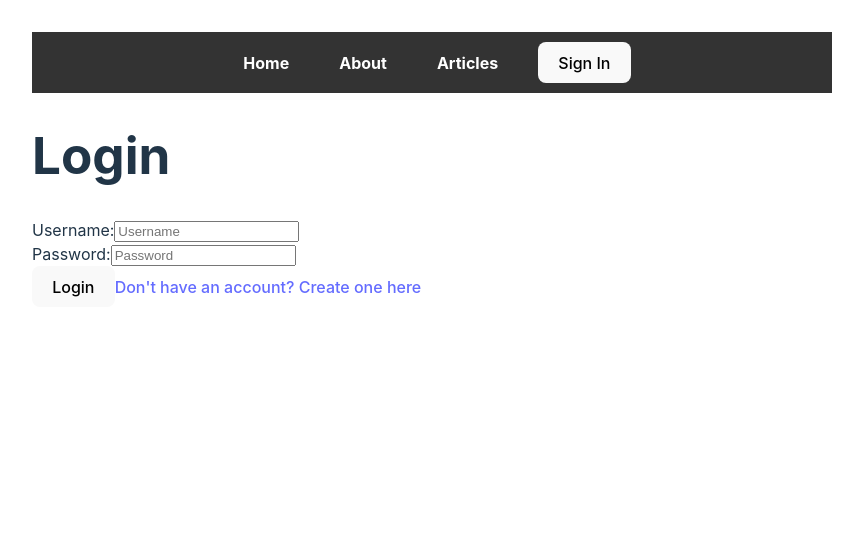
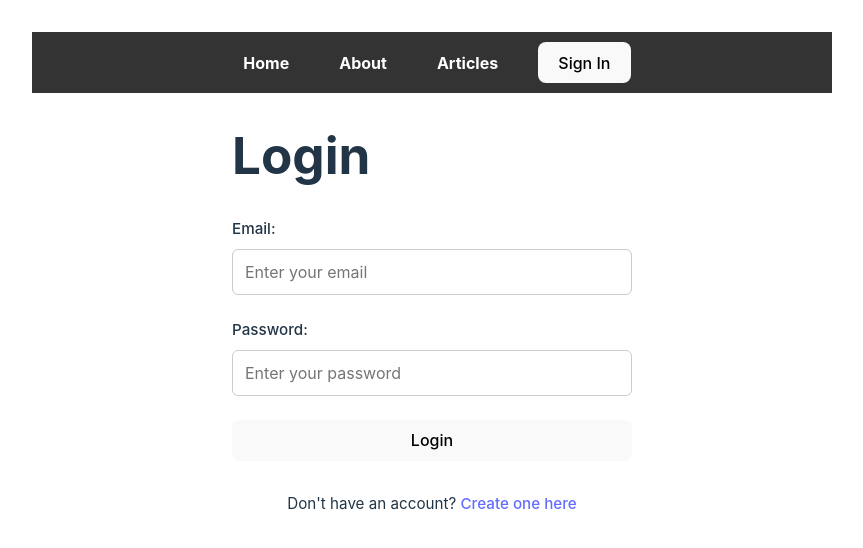
Before and after one commit to 181818bq/fullstack_vercel, a React (Vite) app in the folder front-end/: page /login in a window 1280 px wide. Shown: the top 548 px of the page, without its empty margins (208-1071 px from the left). Built offline with nearby package versions, Linux system fonts and the light colour scheme; no server answers.

Commit message:
Front end appearance improvements

```diff
--- a/front-end/src/index.css
+++ b/front-end/src/index.css
@@ -34,6 +34,12 @@ h1 {
   line-height: 1.1;
 }
 
+h2 {
+  font-size: 2em;
+  line-height: 1.2;
+  margin-top: 1.5em;
+}
+
 button {
   border-radius: 8px;
   border: 1px solid transparent;
@@ -45,14 +51,17 @@ button {
   cursor: pointer;
   transition: border-color 0.25s;
 }
+
 button:hover {
   border-color: #646cff;
 }
+
 button:focus,
 button:focus-visible {
   outline: 4px auto -webkit-focus-ring-color;
 }
 
+/* Light mode styles */
 @media (prefers-color-scheme: light) {
   :root {
     color: #213547;
@@ -64,8 +73,30 @@ button:focus-visible {
   button {
     background-color: #f9f9f9;
   }
+
+  /* Fix dark text in light mode for article links */
+  a h3 {
+    color: #213547;
+  }
+
+  a p {
+    color: #666;
+  }
 }
 
+/* Dark mode specific styles */
+@media (prefers-color-scheme: dark) {
+  /* Fix light text in dark mode for article links */
+  a h3 {
+    color: rgba(255, 255, 255, 0.87);
+  }
+
+  a p {
+    color: rgba(255, 255, 255, 0.6);
+  }
+}
+
+/* Navigation styles */
 nav {
   background-color: #333;
   padding: 10px;
@@ -96,16 +127,117 @@ nav a:hover {
   background-color: #555;
 }
 
+/* Article list styles */
 a h3 {
-  color: #333;
   margin-bottom: 0.5em;
 }
 
 a p {
-  color: #666;
   font-size: 0.9em;
+  margin-top: 0.25em;
 }
 
 a:hover {
   text-decoration: underline;
 }
+
+/* Login page styles */
+.login-page {
+  max-width: 400px;
+  margin: 2rem auto;
+}
+
+.login-form {
+  display: flex;
+  flex-direction: column;
+  gap: 1.5rem;
+}
+
+.form-group {
+  display: flex;
+  flex-direction: column;
+  gap: 0.5rem;
+}
+
+.form-group label {
+  font-weight: 500;
+  font-size: 0.95em;
+}
+
+.form-group input {
+  padding: 0.75em;
+  font-size: 1em;
+  border-radius: 6px;
+  border: 1px solid #555;
+  background-color: #1a1a1a;
+  color: rgba(255, 255, 255, 0.87);
+  font-family: inherit;
+}
+
+.form-group input:focus {
+  outline: none;
+  border-color: #646cff;
+}
+
+@media (prefers-color-scheme: light) {
+  .form-group input {
+    background-color: #ffffff;
+    color: #213547;
+    border: 1px solid #ccc;
+  }
+
+  .form-group input:focus {
+    border-color: #646cff;
+  }
+}
+
+.error {
+  color: #ff6b6b;
+  font-size: 0.9em;
+  margin: 0;
+  padding: 0.5em;
+  background-color: rgba(255, 107, 107, 0.1);
+  border-radius: 4px;
+}
+
+.signup-link {
+  text-align: center;
+  margin-top: 0.5rem;
+  font-size: 0.95em;
+}
+
+/* Page-specific styles */
+.home-page,
+.about-page,
+.articles-page {
+  max-width: 100%;
+}
+
+.home-page p,
+.about-page p {
+  font-size: 1.1em;
+  line-height: 1.6;
+  margin: 1em 0;
+}
+
+.about-page ul {
+  line-height: 1.8;
+  margin: 1em 0;
+  padding-left: 2em;
+}
+
+.about-page li {
+  margin: 0.5em 0;
+}
+
+.articles-intro {
+  color: rgba(255, 255, 255, 0.6);
+  font-size: 0.95em;
+  margin-bottom: 2em;
+}
+
+@media (prefers-color-scheme: light) {
+  .articles-intro {
+    color: #666;
+  }
+}
--- a/front-end/src/pages/AboutPage.tsx
+++ b/front-end/src/pages/AboutPage.tsx
@@ -1,5 +1,22 @@
 export default function AboutPage() {
   return (
-      <h1>Welcome to the About Page</h1>
+    <div className="about-page">
+      <h1>About This Blog</h1>
+      <p>
+        This blog is dedicated to sharing knowledge about modern web development,
+        with a focus on React, TypeScript, and full-stack JavaScript applications.
+      </p>
+      <p>
+        Our goal is to provide clear, practical tutorials and insights that help
+        developers at all levels improve their skills and build better applications.
+      </p>
+      <h2>What You'll Find Here</h2>
+      <ul>
+        <li>In-depth React tutorials and best practices</li>
+        <li>Full-stack development guides</li>
+        <li>Tips for building scalable web applications</li>
+        <li>Real-world examples and code snippets</li>
+      </ul>
+    </div>
   );
 }
--- a/front-end/src/pages/ArticlesListPage.tsx
+++ b/front-end/src/pages/ArticlesListPage.tsx
@@ -3,10 +3,10 @@ import articles from '../article-content';
 
 export default function ArticlesListPage() {
   return (
-    <>
+    <div className="articles-page">
       <h1>Articles</h1>
+      <p className="articles-intro">Click on an article to read more.</p>
       <ArticlesList articles={articles} />
-      <p>Click on an article to read more.</p>
-    </>
+    </div>
   );
 }
--- a/front-end/src/pages/HomePage.tsx
+++ b/front-end/src/pages/HomePage.tsx
@@ -1,5 +1,16 @@
 export default function HomePage() {
   return (
-      <h1>Welcome to the Home Page</h1>
+    <div className="home-page">
+      <h1>Welcome to My Blog</h1>
+      <p>
+        Explore insightful articles on web development, React, and modern JavaScript.
+        Whether you're just starting out or looking to deepen your knowledge, you'll
+        find something valuable here.
+      </p>
+      <p>
+        Check out the <a href="/articles">Articles page</a> to dive into the latest posts,
+        or learn more <a href="/about">About</a> this blog and its mission.
+      </p>
+    </div>
   );
 }
--- a/front-end/src/pages/LoginPage.tsx
+++ b/front-end/src/pages/LoginPage.tsx
@@ -12,11 +12,9 @@ export default function LoginPage() {
     async function logIn() {
         try {
             await signInWithEmailAndPassword(getAuth(), username, password);
-            Navigate('/'); // Redirect to home page on successful login
-            // Redirect or show success message
+            Navigate('/');
         } catch (e: unknown) {
             if (e instanceof Error) {
-                // Handle specific error messages if needed
                 setError(e.message);
             } else {
                 console.error('An unknown error occurred:', e);
@@ -25,22 +23,25 @@ export default function LoginPage() {
     }
 
     return (
-        <div>
+        <div className="login-page">
             <h1>Login</h1>
-            <div>
-                <label>Username:</label>
+            <form onSubmit={(e) => { e.preventDefault(); logIn(); }} className="login-form">
+                <div className="form-group">
+                    <label htmlFor="username">Email:</label>
                     <input
-                    placeholder='Username'
-                    type="text"
+                        id="username"
+                        placeholder='Enter your email'
+                        type="email"
                         value={username}
                         onChange={(e) => setUsername(e.target.value)}
                         required
                     />
                 </div>
-            <div>
-                <label>Password:</label>
+                <div className="form-group">
+                    <label htmlFor="password">Password:</label>
                     <input
-                    placeholder='Password'
+                        id="password"
+                        placeholder='Enter your password'
                         type="password"
                         value={password}
                         onChange={(e) => setPassword(e.target.value)}
@@ -48,8 +49,11 @@ export default function LoginPage() {
                     />
                 </div>
                 {error && <p className="error">{error}</p>}
-            <button onClick={logIn}>Login</button>
-            <Link to="/create-account">Don't have an account? Create one here</Link>
+                <button type="submit">Login</button>
+                <p className="signup-link">
+                    Don't have an account? <Link to="/create-account">Create one here</Link>
+                </p>
+            </form>
         </div>
     );
 }
```
Lines whose indentation alone changed are shown as unchanged.
